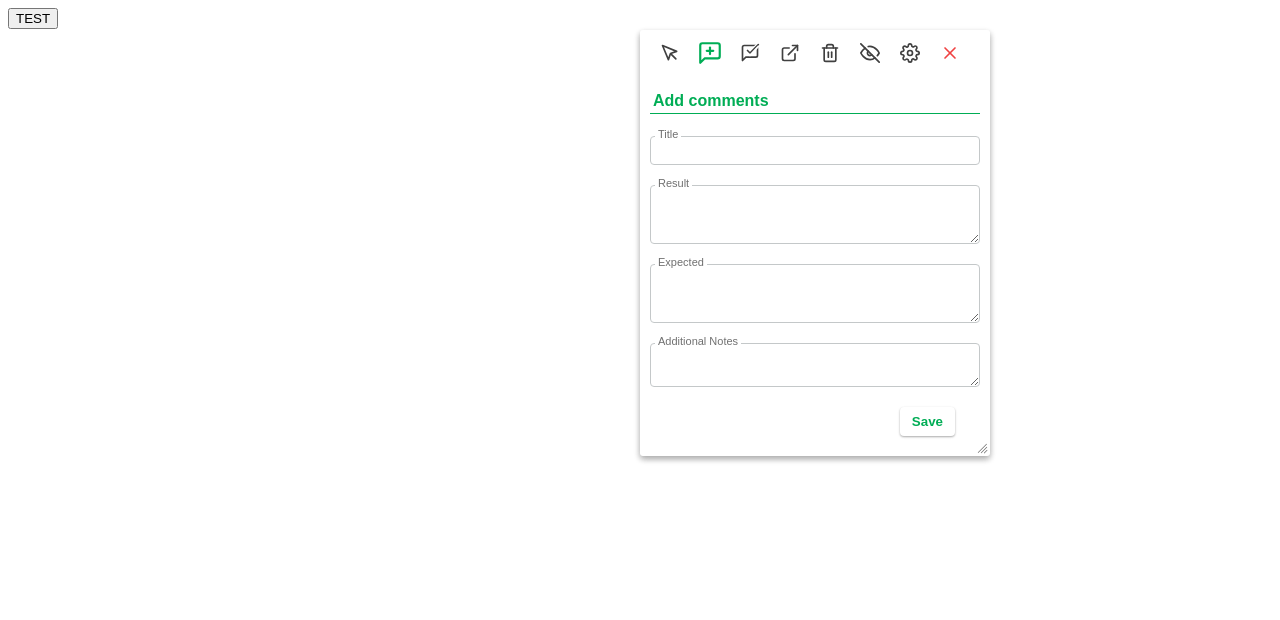
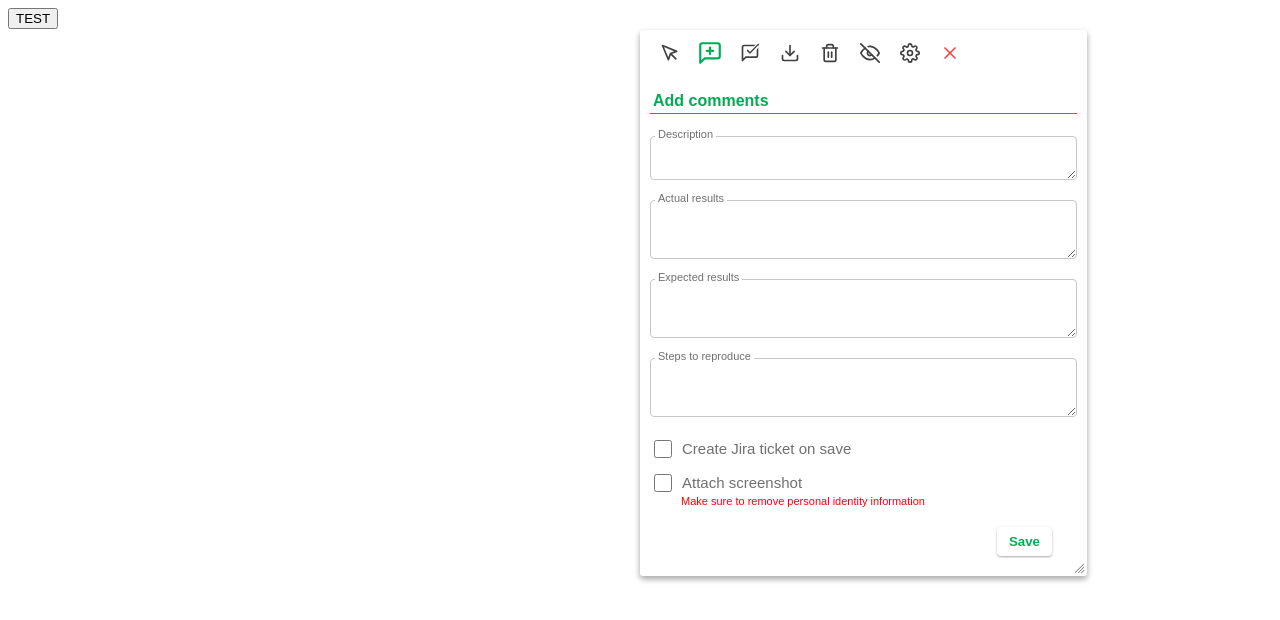
Before and after one commit to bahtirek/extention, a plain HTML site: page index.html in a window 1280 px wide. Both pictures are taken after a click on the element 710 px from the left and 53 px from the top of the page. Drawn offline with Linux system fonts and the light colour scheme.

Commit message:
created save section, hid the report,  updated the comments section

```diff
--- a/index.html
+++ b/index.html
@@ -38,12 +38,15 @@
                     </svg>
                     <!-- <svg class="review" width="12" height="12" viewBox="0 0 24 24" fill="none" stroke="currentColor" stroke-width="2" stroke-linecap="round" stroke-linejoin="round" class="feather feather-eye"><path d="M1 12s4-8 11-8 11 8 11 8-4 8-11 8-11-8-11-8z"/><circle cx="12" cy="12" r="3"/></svg> -->
                 </span>
-                <span class="operator alwayOn" data-title="Report" onclick="activateOperator(id);" id="report-button">
+                <!-- <span class="operator alwayOn" data-title="Report" onclick="activateOperator(id);" id="report-button">
                     <svg width="24" height="24" viewBox="0 0 24 24" fill="none" stroke="currentColor" stroke-width="2"
                         stroke-linecap="round" stroke-linejoin="round" class="feather feather-external-link">
                         <path d="M18 13v6a2 2 0 0 1-2 2H5a2 2 0 0 1-2-2V8a2 2 0 0 1 2-2h6" />
                         <polyline points="15 3 21 3 21 9" />
                         <line x1="10" y1="14" x2="21" y2="3" /></svg>
+                </span> -->
+                <span class="operator alwayOn" data-title="Report" onclick="activateOperator(id);" id="report-button">
+                    <svg width="24" height="24" viewBox="0 0 24 24" fill="none" stroke="currentColor" stroke-width="2" stroke-linecap="round" stroke-linejoin="round" class="feather feather-download"><path d="M21 15v4a2 2 0 0 1-2 2H5a2 2 0 0 1-2-2v-4"/><polyline points="7 10 12 15 17 10"/><line x1="12" y1="15" x2="12" y2="3"/></svg>
                 </span>
                 <span class="operator alwayOn" data-title="Delete" onclick="activateOperator(id);" id="delete-button">
                     <svg width="24" height="24" viewBox="0 0 24 24" fill="none" stroke="currentColor" stroke-width="2"
@@ -84,21 +87,30 @@
                 <h4 class="drop-title">Add comments</h4>
                 <div class="drop-body">
                     <div class="form-container text">
-                        <label for="title">Title</label>
-                        <input type="text" name="title" id="title" onclick="select()">
+                        <label for="description">Description</label>
+                        <textarea name="description" id="description" rows="2" onclick="select()" data-gramm="false"></textarea>
                     </div>
                     <div class="form-container textarea">
-                        <label for="notes">Result</label>
-                        <textarea name="notes" id="notes" rows="3" onclick="select()" data-gramm="false"></textarea>
+                        <label for="rep-results">Actual results</label>
+                        <textarea name="rep-results" id="rep-results" rows="3" onclick="select()" data-gramm="false"></textarea>
                     </div>
                     <div class="form-container textarea">
-                        <label for="notes">Expected</label>
-                        <textarea name="notes" id="notes" rows="3" onclick="select()" data-gramm="false"></textarea>
+                        <label for="exp-results">Expected results</label>
+                        <textarea name="exp-results" id="exp-results" rows="3" onclick="select()" data-gramm="false"></textarea>
                     </div>
                     <div class="form-container textarea">
-                        <label for="notes">Additional Notes</label>
-                        <textarea name="notes" id="notes" rows="2" onclick="select()" data-gramm="false"></textarea>
+                        <label for="rep-steps">Steps to reproduce</label>
+                        <textarea name="rep-steps" id="rep-steps" rows="3" onclick="select()" data-gramm="false"></textarea>
                     </div>
+                </div>
+                <div class="form-container checkbox">
+                    <input type="checkbox" name="jira" id="jira" value="jira">
+                    <label for="jira">Create Jira ticket on save</label>
+                </div>
+                <div class="form-container checkbox">
+                    <input type="checkbox" name="img" id="img" value="img">
+                    <label for="jira">Attach screenshot</label>
+                    <span class="disclaimer">Make sure to remove personal identity information</span>
                 </div>
                 <button>Save</button>
                 <div class="box-resize" id="boxResize">
@@ -112,12 +124,15 @@
             </div>
             <div class="dropdown-item review" id="review">
                 <h4 class="drop-title">Review</h4>
-
+                <div class="drop-body">
+                    choose selection fro review
+                </div>
             </div>
             <div class="dropdown-item report" id="report">
-                <h4 class="drop-title">Report type</h4>
+                <h4 class="drop-title">Save as</h4>
                 <div class="drop-body">
-                    <div class="form-container checkbox">
+                    List of selections
+                    <!-- <div class="form-container checkbox">
                         <input type="checkbox" name="bizniki" id="bizniki" value="bizniki">
                         <label for="bizniki">Bizniki</label>
                     </div>
@@ -140,9 +155,13 @@
                     <div class="form-container checkbox">
                         <input type="checkbox" name="word" id="word" value="word">
                         <label for="word">MS Word</label>
-                    </div>
+                    </div> -->
                 </div>
-                <button>Report</button>
+                <div class="btn-group">
+                    <button>PDF</button>
+                    <button>Word</button>
+                </div>
+
             </div>
             <div class="dropdown-item settings" id="settings">
                 <h4 class="drop-title">Settings</h4>
--- a/styles.less
+++ b/styles.less
@@ -21,8 +21,9 @@
 
     .header {
         padding: 10px 10px 0px;
-    margin-bottom: -5px;
+        margin-bottom: -5px;
     }
+
     .header:hover {
         cursor: move;
     }
@@ -104,11 +105,12 @@
     .dropdown {
         cursor: default;
 
-        &>div {
+        .dropdown-item {
             display: none;
             padding-bottom: 10px;
             padding: 10px 10px;
             cursor: default;
+            overflow: auto;
 
             h4 {
                 color: @primary-color;
@@ -122,6 +124,7 @@
 
             .form-container {
                 display: flex;
+                flex-wrap: wrap;
                 margin-bottom: 10px;
                 color: #707070;
                 position: relative;
@@ -132,12 +135,19 @@
                     input[type=checkbox] {
                         height: 18px;
                         width: 18px;
-                        margin-right: 15px;
+                        margin-right: 10px;
                     }
 
                     label {
                         font-size: 15px;
-                        font-weight: bold;
+                    }
+
+                    .disclaimer {
+                        font-size: 11px;
+                        color: red;
+                        margin-left: 31px;
+                        width: 100%;
+                        box-sizing: border-box;
                     }
                 }
 
@@ -193,6 +203,25 @@
                     box-shadow: rgba(0, 0, 0, 0.05) 0px 0px 0px 1px;
                 }
             }
+
+            .btn-group {
+                display: flex;
+                justify-content: space-around;
+                align-items: center;
+            }
+
+            &::-webkit-scrollbar {
+                width: 3px;
+                height: 3px;
+            }
+
+            &::-webkit-scrollbar-thumb {
+                background-color: #c4c8c7;
+
+                &:hover {
+                    background: #707070;
+                }
+            }
         }
 
         .add-comments {
@@ -214,21 +243,5 @@
                 }
             }
         }
-
-        .dropdown-item {
-            overflow: auto;
-            &::-webkit-scrollbar {
-                width: 3px;
-                height: 3px;
-               }
-
-               &::-webkit-scrollbar-thumb {
-                background-color: #c4c8c7;
-
-                &:hover {
-                 background: #707070;
-                }
-               }
-        }
     }
 }
```
Also changed, not shown: styles.css.
